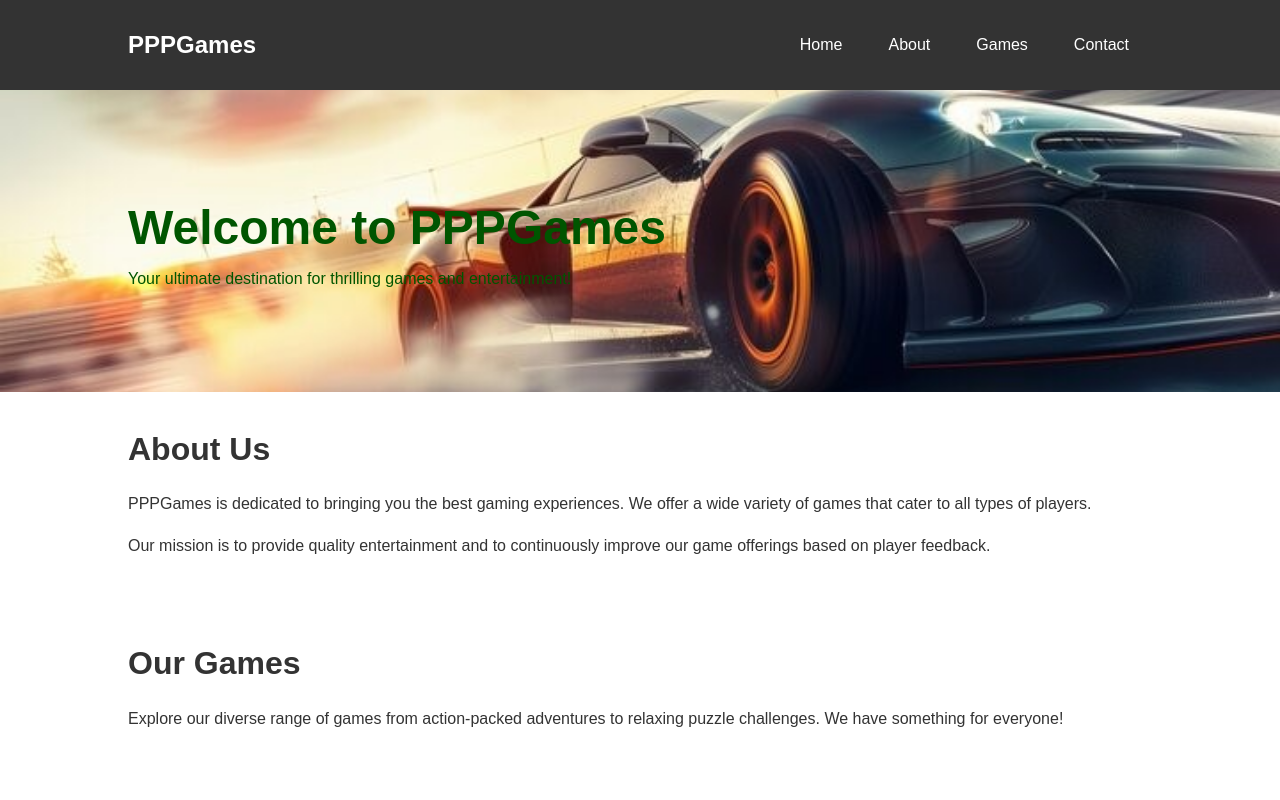
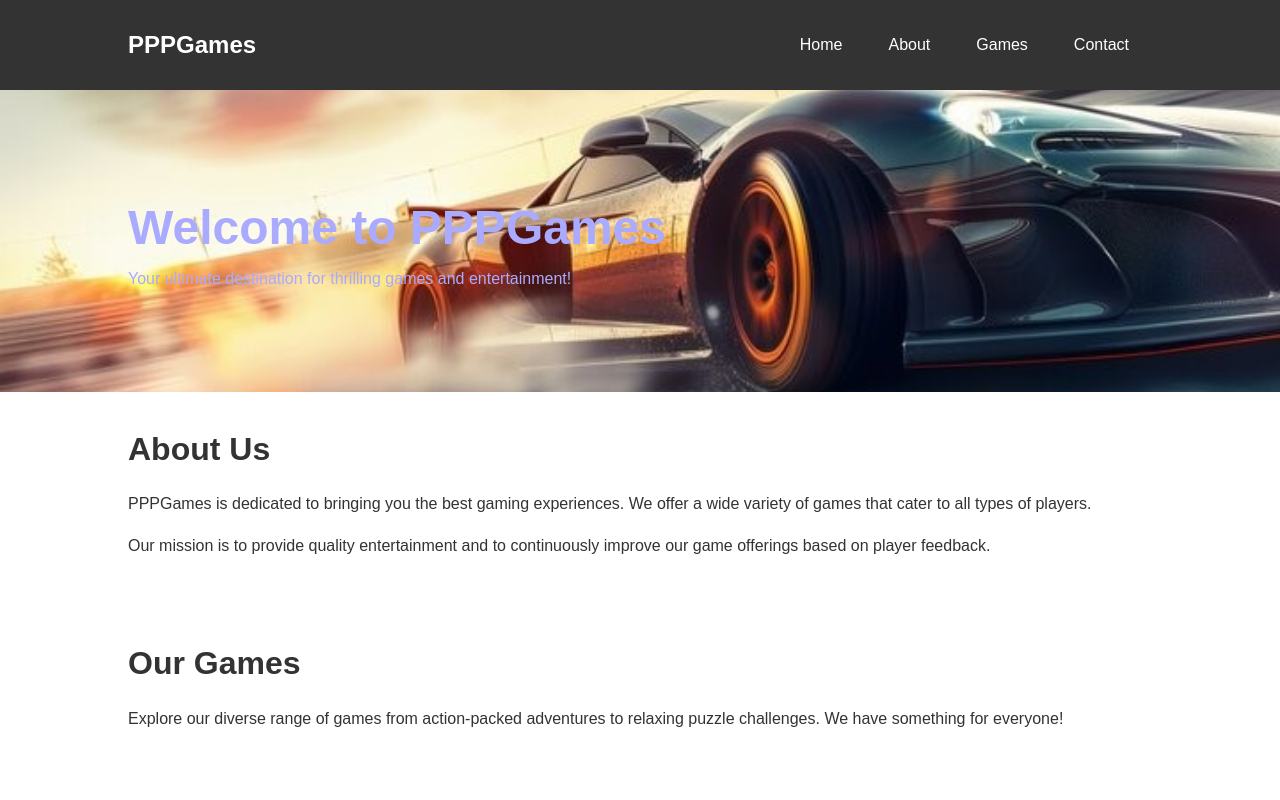
Before and after one commit to Xipovilse/myweb, a plain HTML site: page index.html in a window 1280 px wide. Shown: the top 800 px of the page. Drawn offline with Linux system fonts and the light colour scheme.

Commit message:
Update index.html

```diff
--- a/index.html
+++ b/index.html
@@ -48,7 +48,7 @@
         }
         .hero {
             background: url('car.jpg') no-repeat center center/cover;
-            color: #005500;
+            color: #aaaaff;
 
             padding: 100px 0;
         }
```
